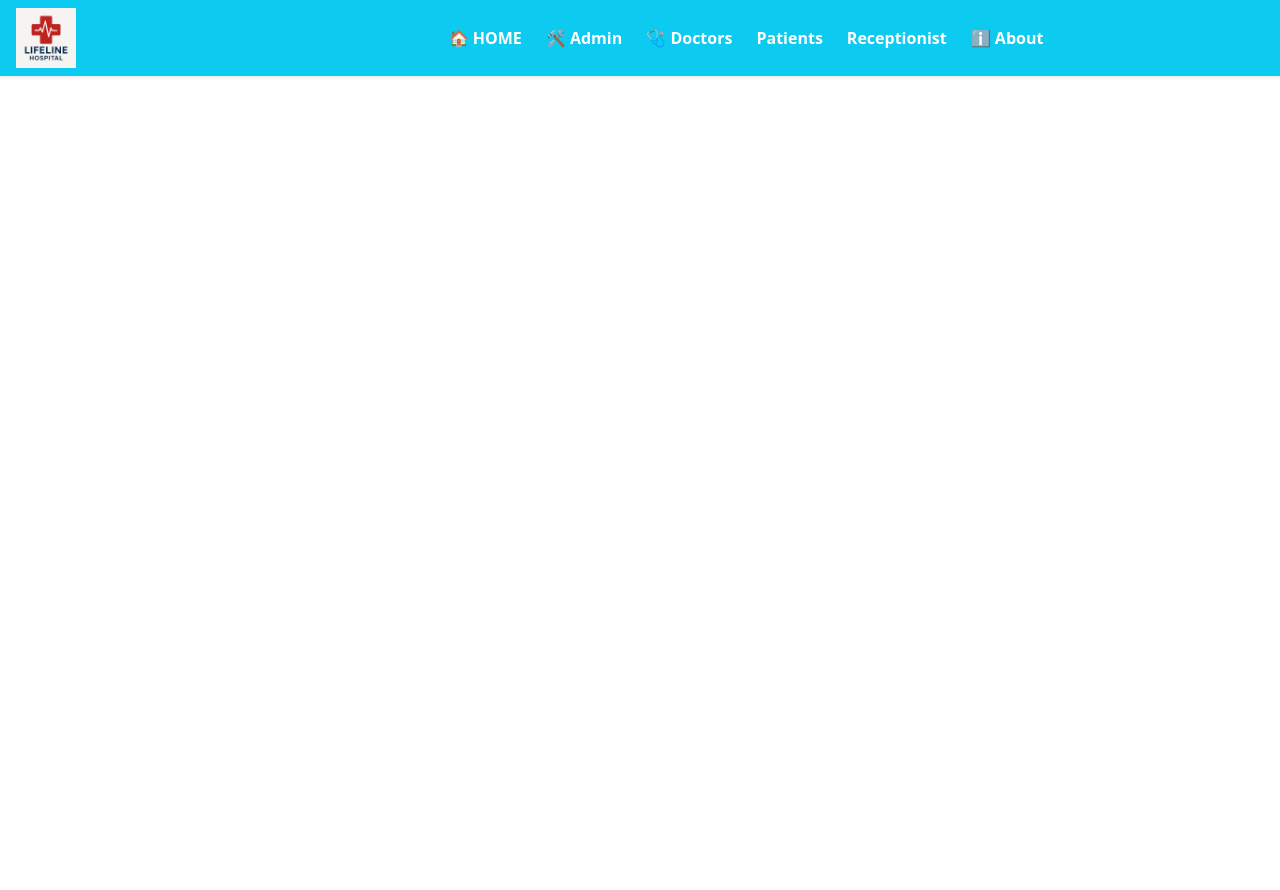
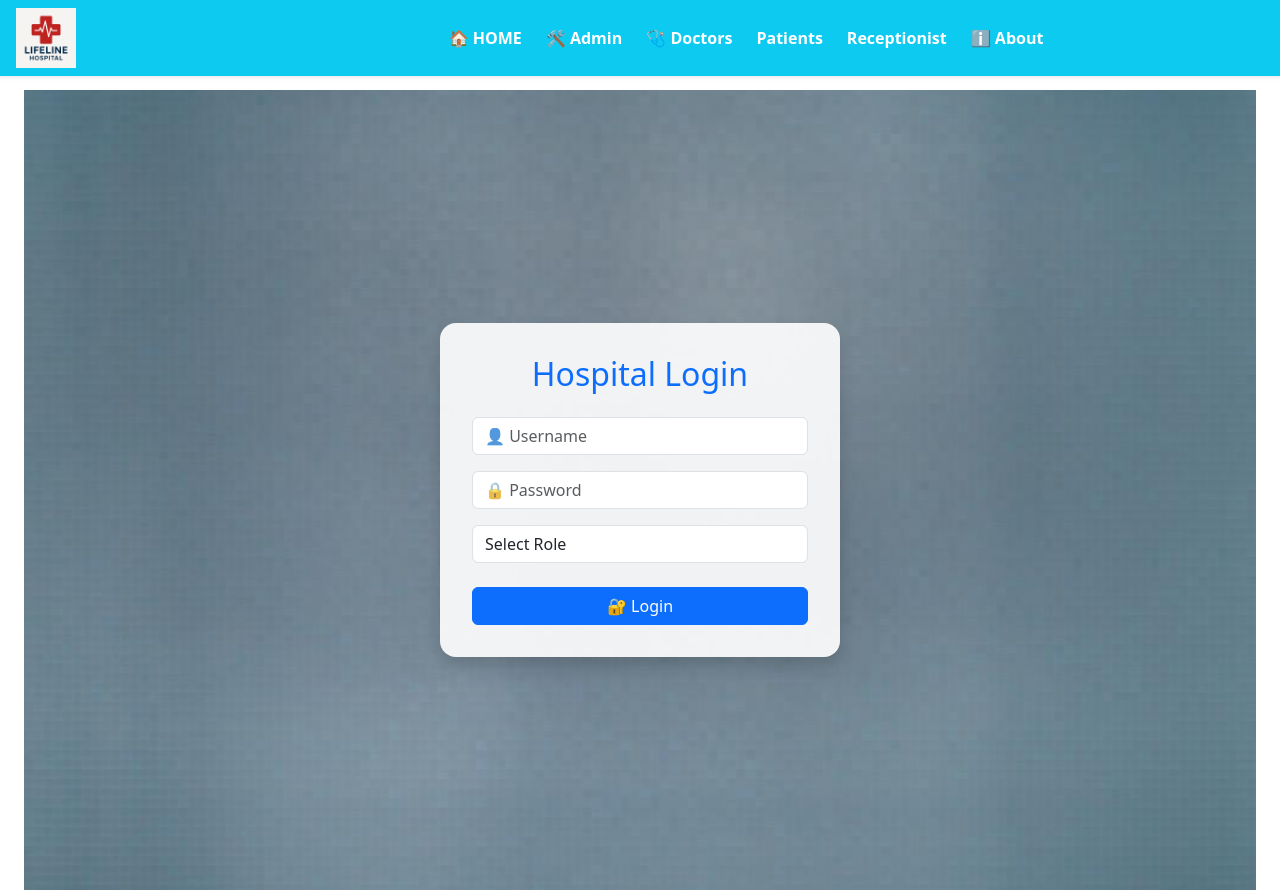
Before and after one commit to pratik-baramade/HMSFront, a React (Vite) app in the folder hmsfront/: page /login in a window 1280 px wide. Before the commit the page ends 800 px from the top, so only its background shows below. Built offline with nearby package versions, Linux system fonts and the light colour scheme.

Commit message:
add login fuctionality

```diff
--- a/hmsfront/src/App.css
+++ b/hmsfront/src/App.css
@@ -42,3 +42,19 @@
   .dropdown-item:hover {
     background-color: #f0f0ff;
   }
+  .login-container {
+    min-height: 100vh;
+    display: flex;
+    justify-content: center;
+    align-items: center;
+    background: url('./assets/hospital-bg.jpeg') no-repeat center center;
+    background-size: cover;
+  }
+
+  .login-card {
+    background: rgba(255, 255, 255, 0.9);
+    padding: 2rem;
+    border-radius: 1rem;
+    width: 100%;
+    max-width: 400px;
+  }
--- a/hmsfront/src/App.jsx
+++ b/hmsfront/src/App.jsx
@@ -14,7 +14,7 @@ import PatientDashboard from './Pages/PatientDashboard';
 import BookAppointment from './Components/BookAppointment';
 import DoctorDashboard from './Pages/DoctorDashboard';
 
-
+import Login from './Components/Login';
 
 
 function App() {
@@ -40,14 +40,14 @@ function App() {
                   <NavLink to="/admin" className="text-white fw-bold text-decoration-none navlink">🛠️ Admin</NavLink>
                 </li>
                 <li className="list-inline-item p-2">
-                  <NavLink to="/viewDoctors" className="text-white fw-bold text-decoration-none navlink">🩺 Doctors</NavLink>
+                  <NavLink to="/login" className="text-white fw-bold text-decoration-none navlink">🩺 Doctors</NavLink>
                 </li>
                 <li className="list-inline-item p-2">
-                  <NavLink to="/User" className="text-white fw-bold text-decoration-none navlink"> Patients</NavLink>
+                  <NavLink to="/login" className="text-white fw-bold text-decoration-none navlink"> Patients</NavLink>
                 </li>
 
                 <li className="list-inline-item p-2">
-                  <NavLink to="/Recepationist" className="text-white fw-bold text-decoration-none navlink"> Receptionist</NavLink>
+                  <NavLink to="/login" className="text-white fw-bold text-decoration-none navlink"> Receptionist</NavLink>
                 </li>
                 <li className="list-inline-item p-2">
                   <NavLink to="/About" className="text-white fw-bold text-decoration-none navlink">ℹ️ About</NavLink>
@@ -60,16 +60,19 @@ function App() {
         {/* Main Content */}
 
         <div className="slide container-fluid px-4 " style={{ minHeight: "calc(100vh - 80px)",  paddingTop:'50px'}}>
-          <Routes>
-            <Route path='/' element={<VideoPlayer />} />
-            <Route path='/admin' element={<AdminPanel />} />
-            <Route path='/viewDoctors' element={<DoctorDashboard />} />
-            <Route path='/user' element={<PatientDashboard/>} />
-           <Route path="/user/book-appointment" element={<BookAppointment/>} />
-            <Route path="/Recepationist" element={<h1 className="text-center text-secondary">👤 Recepatinoist Panel Coming Soon</h1>}/>
-            <Route path='/About' element={<h1 className="text-center text-secondary">📘 About Us</h1>} />
+        <Routes>
+  <Route path='/' element={<VideoPlayer />} />
+  <Route path="/login" element={<Login />} />
+  <Route path='/admin' element={<AdminPanel />} />
+  <Route path='/viewDoctors' element={<DoctorDashboard />} />
+  <Route path='/user' element={<PatientDashboard />} />
+  <Route path='/user/book-appointment' element={<BookAppointment />} />
+  <Route path='/receptionist/dashboard' element={<h1 className="text-center text-secondary">👤 Receptionist Panel Coming Soon</h1>} />
+  <Route path='/doctor/dashboard' element={<DoctorDashboard />} />
+  <Route path='/patient/dashboard' element={<PatientDashboard />} />
+  <Route path='/About' element={<h1 className="text-center text-secondary">📘 About Us</h1>} />
+</Routes>
 
-          </Routes>
 
 
         </div>
--- /dev/null
+++ b/hmsfront/src/Components/Login.jsx
@@ -0,0 +1,91 @@
+import React, { useState } from "react";
+import axios from "axios";
+import { useNavigate } from "react-router-dom";
+import Swal from "sweetalert2";
+ // Custom CSS for styling
+
+const Login = () => {
+  const [username, setUsername] = useState("");
+  const [password, setPassword] = useState("");
+  const [role, setRole] = useState("");
+  const navigate = useNavigate();
+
+  const handleLogin = async () => {
+    if (!username || !password || !role) {
+      Swal.fire({
+        icon: "warning",
+        title: "Missing Fields",
+        text: "Please fill all fields and select a role.",
+      });
+      return;
+    }
+
+    try {
+      const res = await axios.post("http://localhost:8080/hms/login", {
+        username,
+        password,
+        role,
+      });
+
+      const user = res.data;
+      localStorage.setItem("user", JSON.stringify(user));
+
+      Swal.fire({
+        icon: "success",
+        title: "Login Successful",
+        text: `Welcome ${user.name || username}`,
+        timer: 1500,
+        showConfirmButton: false,
+      });
+
+      setTimeout(() => {
+        if (role === "doctor") navigate("/doctor/dashboard");
+        else if (role === "receptionist") navigate("/receptionist/dashboard");
+        else if (role === "patient") navigate("/patient/dashboard");
+      }, 1500);
+    } catch (err) {
+      Swal.fire({
+        icon: "error",
+        title: "Login Failed",
+        text: "Invalid username, password, or role.",
+      });
+    }
+  };
+
+  return (
+    <div className="login-container">
+      <div className="login-card shadow">
+        <h2 className="text-center mb-4 text-primary">Hospital Login</h2>
+        <input
+          type="text"
+          placeholder="👤 Username"
+          value={username}
+          onChange={(e) => setUsername(e.target.value)}
+          className="form-control mb-3"
+        />
+        <input
+          type="password"
+          placeholder="🔒 Password"
+          value={password}
+          onChange={(e) => setPassword(e.target.value)}
+          className="form-control mb-3"
+        />
+        <select
+          value={role}
+          onChange={(e) => setRole(e.target.value)}
+          className="form-control mb-4"
+        >
+          <option value="">Select Role</option>
+          <option value="doctor">🩺 Doctor</option>
+          <option value="receptionist">👩‍💼 Receptionist</option>
+          <option value="patient">🧑‍🦽 Patient</option>
+        </select>
+        <button onClick={handleLogin} className="btn btn-primary w-100">
+          🔐 Login
+        </button>
+      </div>
+    </div>
+  );
+};
+
+export default Login;
```
Also changed, not shown: hmsfront/src/assets/hospital-bg.jpeg (added).
